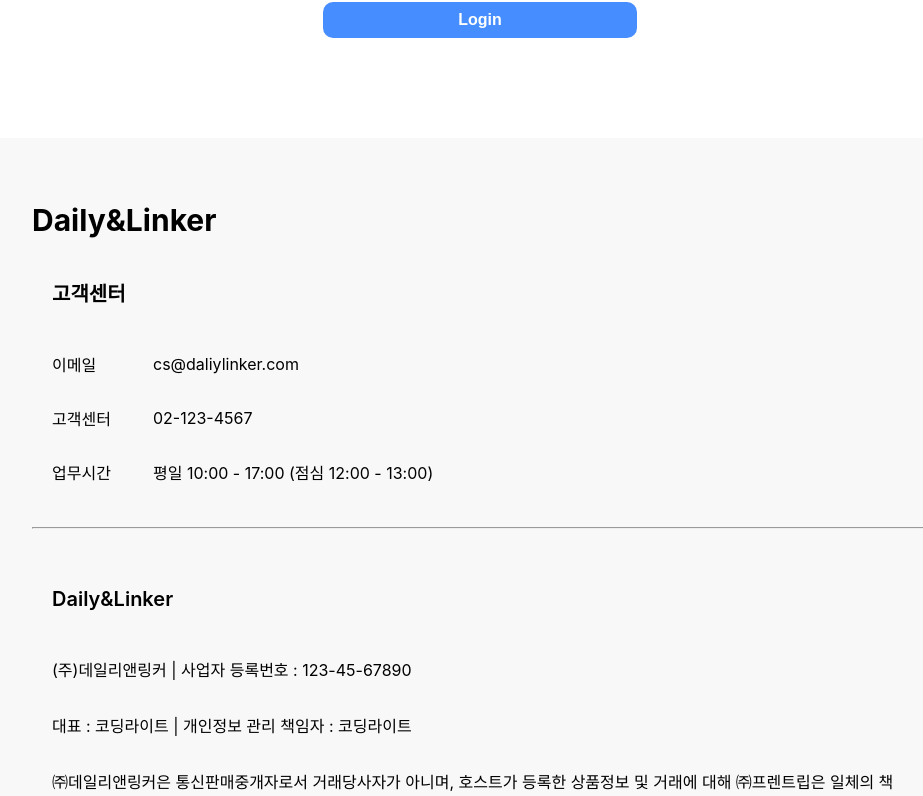
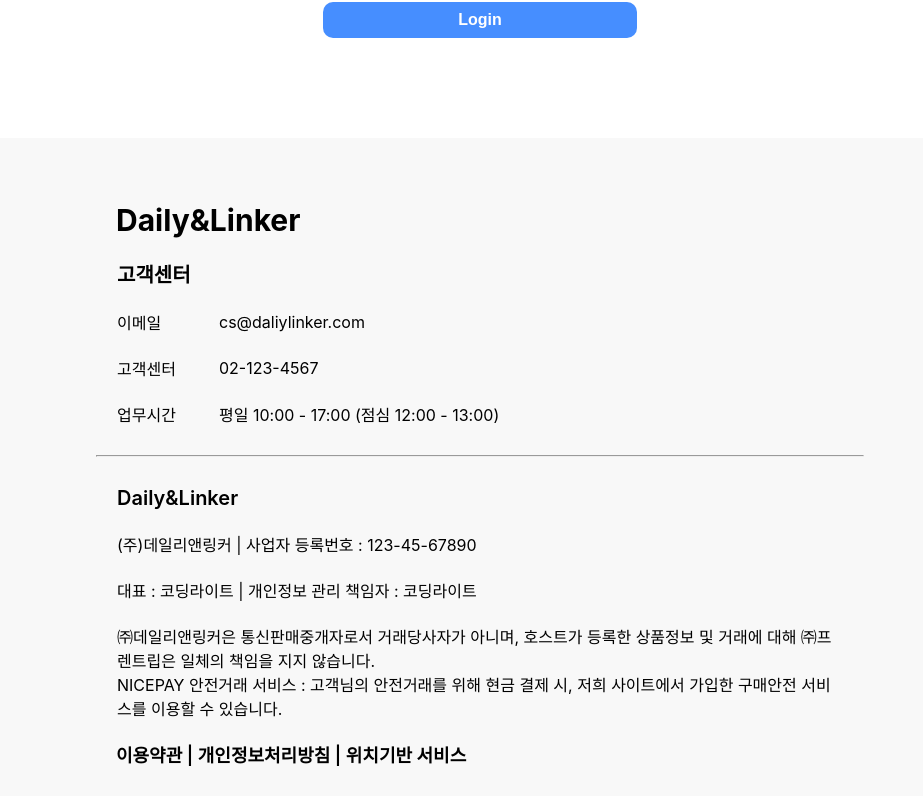
Before and after one commit to ingdol/sub-project-react, a React (Create React App) app: page /signin in a window 1280 px wide. Shown: the part 420-1216 px from the top of the page, without its empty margins (160-1083 px from the left). Built offline with nearby package versions, Linux system fonts and the light colour scheme; a web font is replaced by a local one.

Commit message:
“bottom”

```diff
--- a/src/components/main/Bottom.css
+++ b/src/components/main/Bottom.css
@@ -1,6 +1,6 @@
 .footerBox {
     margin-top: 100px;
-    padding: 5% 15%;
+    padding: 5% 20%;
     background: rgb(248, 248, 248);
     text-align: left;
 }
@@ -8,6 +8,7 @@
 .bottomMenuBox1 {
     font-size: 30px;
     font-weight: 700;
+    padding-left: 20px;
 }
 
 .footerTable1, .footerTable2 {
@@ -17,25 +18,15 @@
 
 .footerTitle1, .footerTitle2 {
     font-size: 20px;
-    padding: 20px 0;
     font-weight: 600;
 }
 
 .footerText1 {
-    padding: 5px 0;
     width: 80px;
 }
 
-.footerHr {
-    margin: 2% 0;
-}
-
-.footerText2 {
-    padding: 6px 0;
-}
-
 .bottomMenuBox2 {
-    padding-top: 20px;
-    font-size: 16px;
+    font-size: 18px;
+    padding-left: 20px;
     font-weight: 600;
 }
```
